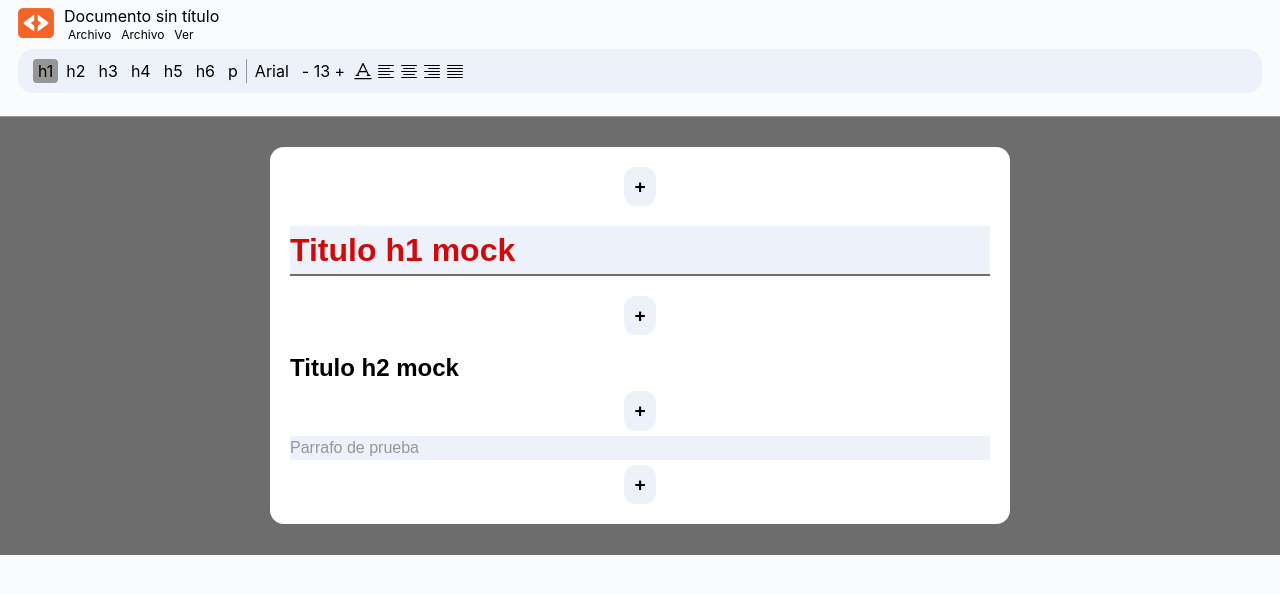
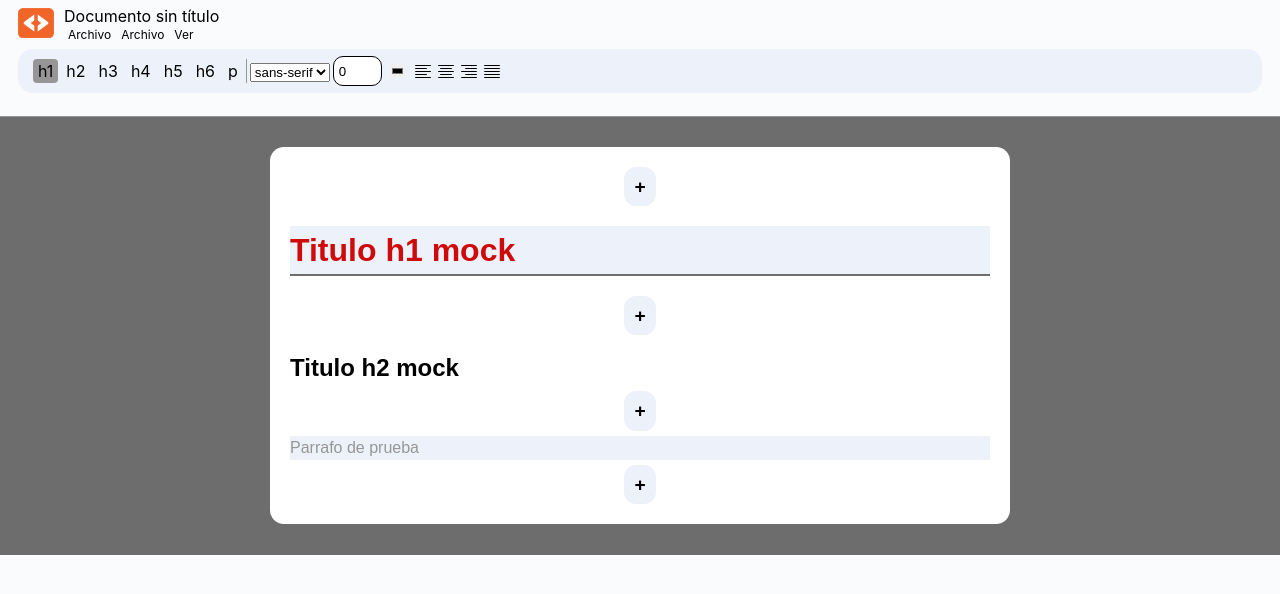
Before and after one commit to JoseMR6/react-web-editor, a React (Vite) app in the folder react-web-editor/: page / in a window 1280 px wide. Shown: the top 594 px of the page. Built offline with nearby package versions, Linux system fonts and the light colour scheme.

Commit message:
Modificacion de estilos básicos listo

```diff
--- a/react-web-editor/documents_data/basicTemplate.json
+++ b/react-web-editor/documents_data/basicTemplate.json
@@ -13,7 +13,8 @@
             },
             "style": {
                 "color": "#cf0a0a",
-                "backgroundColor": "rgb(237, 242, 250)"
+                "backgroundColor": "rgb(237, 242, 250)",
+                "fontSize": "32px"
             }
         },
         {
@@ -26,6 +27,9 @@
             "param": {
                 "text": "Titulo h2 mock",
                 "type": "h2"
+            },
+            "style": {
+                "fontFamily": "Arial"
             }
         },
         {
--- a/react-web-editor/src/components/EditMenu.css
+++ b/react-web-editor/src/components/EditMenu.css
@@ -11,12 +11,6 @@
     margin-right: 18px;
 }
 
-.edit-option-icon {
-    width: 20px;
-    line-height: 0;
-    display: flex;
-    place-items: center;
-}
 .menu-separator {
     border-left: 1px solid #969696;
 }
--- a/react-web-editor/src/components/EditMenuOptions.css
+++ b/react-web-editor/src/components/EditMenuOptions.css
@@ -12,3 +12,55 @@
 .edit-option-text:hover{
     cursor: pointer;
 }
+
+.edit-option-size{
+    padding: 0;
+    display: flex;
+    place-items: center;
+
+}
+
+.edit-option-size input{
+    /*width: 100%;
+    height: 100%;*/
+    height: 100%;
+    width: 40px;
+    padding-left: 5px;
+    padding-top: 2px;
+    padding-bottom: 2px;
+    margin:0;
+    border-width: 0;
+
+    border-style: solid;
+    border-radius: 10px;
+    border-color: #000000;
+    border-width: 1px;
+}
+
+.edit-option-color{
+    width: 15px;
+    line-height: 0;
+    display: flex;
+    place-items: center;
+    padding: 5px;
+}
+
+.edit-option-color input{
+    width: 100%;
+    height: 100%;
+    padding: 0;
+    border-width: 0;
+    border-color: transparent;
+}
+
+.edit-option-color:hover, .edit-option-color input:hover{
+    background-color: var(--color-3);
+    cursor: pointer;
+}
+
+.edit-option-icon {
+    width: 20px;
+    line-height: 0;
+    display: flex;
+    place-items: center;
+}
--- a/react-web-editor/src/components/EditMenuOptions.jsx
+++ b/react-web-editor/src/components/EditMenuOptions.jsx
@@ -3,17 +3,19 @@ import { useMenu } from '../hooks/useMenu'
 import './EditMenuOptions.css'
 import { useMouse } from '../hooks/useMouse'
 import {
-    TextColorIcon, TextAlignLeftIcon, TextAlignCenterIcon, TextAlignRightIcon,
+    TextAlignLeftIcon, TextAlignCenterIcon, TextAlignRightIcon,
     TextAlignJustifyIcon
 } from './Icons.jsx'
+import { useElements } from '../hooks/useElements.js'
+import { FUENTES } from '../constants.js'
 
-export function EditMenuOptionHtmltag({htmltag}) {
-    const {selectedTag, setSelectedTag} = useMenu()
-    const {setDraggedElement} = useMouse()
+export function EditMenuOptionHtmltag({ htmltag }) {
+    const { selectedTag, setSelectedTag } = useMenu()
+    const { setDraggedElement } = useMouse()
 
     var selected = ""
-    if(htmltag == selectedTag){selected=" selected"}
-    const optionClass = 'edit-option-text'+selected
+    if (htmltag == selectedTag) { selected = " selected" }
+    const optionClass = 'edit-option-text' + selected
 
     const handleClick = () => {
         setSelectedTag(htmltag)
@@ -46,13 +48,95 @@ EditMenuOptionHtmltag.propTypes = {
     htmltag: PropTypes.string.isRequired
 }
 
-export function EditElementOptions (){
+export function EditElementOptions() {
+    const { elementoEditando, elementos, setElementos } = useElements()
 
-    return(
+    var index = -1
+    var elementoActual = undefined
+
+    if (elementoEditando) {
+        index = elementos.findIndex(
+            (element) => element.id == elementoEditando
+        )
+
+        elementoActual = elementos[index]
+    }
+
+    const handleOnChangeColor = (event) => {
+        if(elementoActual==undefined) return
+        const newElementos = structuredClone(elementos)
+        if (newElementos[index].style == undefined) newElementos[index].style = {}
+        newElementos[index].style.color = event.target.value
+        setElementos(newElementos)
+    }
+
+    var fontSize = '0'
+
+    if (elementoActual && elementoActual.style && elementoActual.style.fontSize) {
+        fontSize = elementoActual.style.fontSize
+    }
+
+    const numFontSize = parseFloat(fontSize)
+
+    const handleOnChangeSize = (event) => {
+        if(elementoActual==undefined) return
+        const newElementos = structuredClone(elementos)
+        var value = event.target.value
+        if(value==''|| value==undefined || value<0) value = 0
+        if (newElementos[index].style == undefined) newElementos[index].style = {}
+        newElementos[index].style.fontSize = value + 'px'
+        setElementos(newElementos)
+    }
+
+    var fontSelected = FUENTES[0]
+
+    if (elementoActual && elementoActual.style && elementoActual.style.fontFamily) {
+        fontSelected = elementoActual.style.fontFamily
+    }
+
+    const handleOnChangeFont= (event)=>{
+        if(elementoActual==undefined) return
+        const newElementos = structuredClone(elementos)
+        if (newElementos[index].style == undefined) newElementos[index].style = {}
+        newElementos[index].style.fontFamily = event.target.value
+        setElementos(newElementos)
+    }
+
+    return (
         <>
-            <div className='edit-option-text'>Arial</div>
-            <div className='edit-option-text'>- 13 +</div>
-            <div className='edit-option-icon'><TextColorIcon /></div>
+            <div className='edit-option-font'>
+                <select name='select-option-font' value={fontSelected}
+                    onChange={handleOnChangeFont}
+                >
+                    {
+                        FUENTES.map((fuente)=>{
+                            return(
+                                <option key={fuente} value={fuente}>
+                                    {fuente}
+                                </option>
+                            )
+                        })
+                    }
+                </select>
+            </div>
+            <div className='edit-option-size'>
+                <input type='number' value={numFontSize}
+                    onChange={handleOnChangeSize}
+                />
+            </div>
+            <div className='edit-option-color'>
+                <input
+                    type='color'
+                    value={
+                        (elementoActual && elementoActual.style
+                            && elementoActual.style.color
+                        )
+                            ? elementoActual.style.color
+                            : '#000000'
+                    }
+                    onChange={handleOnChangeColor}
+                />
+            </div>
             <div className='edit-option-icon'><TextAlignLeftIcon /></div>
             <div className='edit-option-icon'><TextAlignCenterIcon /></div>
             <div className='edit-option-icon'><TextAlignRightIcon /></div>
--- a/react-web-editor/src/components/template_components/TElements.jsx
+++ b/react-web-editor/src/components/template_components/TElements.jsx
@@ -7,7 +7,7 @@ import { ELEMENT_TYPES } from '../../constants.js'
 
 export function Element({ id, type, param, style }) {
     const [seeEditOptions, setSeeEditOptions] = useState(false)
-    const { removeElement } = useElements()
+    const { removeElement, setElementoEditando } = useElements()
     var component = <div>error</div>
 
     if (type == ELEMENT_TYPES.ADD_ELEMENT) {
@@ -39,8 +39,15 @@ export function Element({ id, type, param, style }) {
 
     return (
         <div
-            onMouseEnter={() => { setSeeEditOptions(true) }}
+            onMouseEnter={() => {
+                setSeeEditOptions(true)
+                /*if(type != ELEMENT_TYPES.ADD_ELEMENT){
+                    setElementoEditando(id)
+                    //console.log(elementoEditando.current)
+                }*/
+            }}
             onMouseLeave={() => { setSeeEditOptions(false) }}
+            onClick={()=>{if(type != ELEMENT_TYPES.ADD_ELEMENT){setElementoEditando(id)}}}
         >
             {type != ELEMENT_TYPES.ADD_ELEMENT &&
                 <span className='delete-element'
--- a/react-web-editor/src/components/template_components/TIndex.css
+++ b/react-web-editor/src/components/template_components/TIndex.css
@@ -30,7 +30,7 @@
     padding-bottom: 1px;
     margin-bottom: 0px;
 
-    font-family: sans-serif;
+    font-family: sans-serif;/*sans-serif*/
 
     /*margin-top: 1px;*/
     /*
--- a/react-web-editor/src/constants.js
+++ b/react-web-editor/src/constants.js
@@ -13,3 +13,9 @@ export const ELEMENT_TYPES = {
     TITULO: 'titulo',
     PARRAFO: 'parrafo'
 }
+
+export const FUENTES = [
+    'sans-serif',
+    'Arial',
+    'Helvetica'
+]
--- a/react-web-editor/src/contexts/ElementsContext.jsx
+++ b/react-web-editor/src/contexts/ElementsContext.jsx
@@ -8,9 +8,10 @@ export const ElementsContext = createContext()
 export function ElementsProvider({ children }) {
     const contElements = useRef(0)
 
+    const [elementos, setElementos] = useState(() => {
         var documentoJson = []
 
-    if(basicTemplate){
+        if (basicTemplate) {
             documentoJson = basicTemplate.elements
 
             documentoJson.forEach(element => {
@@ -18,14 +19,14 @@ export function ElementsProvider({ children }) {
                 contElements.current += 1
             });
 
-    }else{
+        } else {
             documentoJson = [
                 {
-                id: "el" + (contElements.current+0).toString(),
+                    id: "el" + (contElements.current + 0).toString(),
                     type: ELEMENT_TYPES.ADD_ELEMENT
                 },
                 {
-                id: "el" + (contElements.current+1).toString(),
+                    id: "el" + (contElements.current + 1).toString(),
                     type: ELEMENT_TYPES.TITULO,
                     param: {
                         text: 'Titulo h1 mock',
@@ -33,11 +34,11 @@ export function ElementsProvider({ children }) {
                     }
                 },
                 {
-                id: "el" + (contElements.current+2).toString(),
+                    id: "el" + (contElements.current + 2).toString(),
                     type: ELEMENT_TYPES.ADD_ELEMENT
                 },
                 {
-                id: "el" + (contElements.current+3).toString(),
+                    id: "el" + (contElements.current + 3).toString(),
                     type: ELEMENT_TYPES.TITULO,
                     param: {
                         text: 'Titulo h2 mock',
@@ -45,7 +46,7 @@ export function ElementsProvider({ children }) {
                     }
                 },
                 {
-                id: "el" + (contElements.current+4).toString(),
+                    id: "el" + (contElements.current + 4).toString(),
                     type: ELEMENT_TYPES.ADD_ELEMENT
                 }
             ]
@@ -53,13 +54,17 @@ export function ElementsProvider({ children }) {
             contElements.current += 5
         }
 
-    const [elementos, setElementos] = useState(documentoJson)
+        return documentoJson
+    })
+    const [elementoEditando, setElementoEditando] = useState(undefined)
 
     return (
         <ElementsContext.Provider value={{
             elementos,
             setElementos,
-            contElements
+            contElements,
+            elementoEditando,
+            setElementoEditando
         }}>
             {children}
         </ElementsContext.Provider>
--- a/react-web-editor/src/hooks/useElements.js
+++ b/react-web-editor/src/hooks/useElements.js
@@ -10,7 +10,8 @@ export function useElements() {
         throw new Error('useElements must be used whithin a ElementsProvider')
     }
 
-    const { elementos, setElementos, contElements } = context
+    const { elementos, setElementos, contElements, elementoEditando,setElementoEditando
+    } = context
 
     const addElements = ({idElement, addTag}) => {
         var elementType = undefined
@@ -95,5 +96,7 @@ export function useElements() {
         setElementos(newElementos)
     }
 
-    return { elementos, setElementos, contElements, addElements, removeElement }
+    return { elementos, setElementos, contElements, elementoEditando,setElementoEditando,
+        addElements, removeElement
+    }
 }
```
Lines whose indentation alone changed are shown as unchanged.
